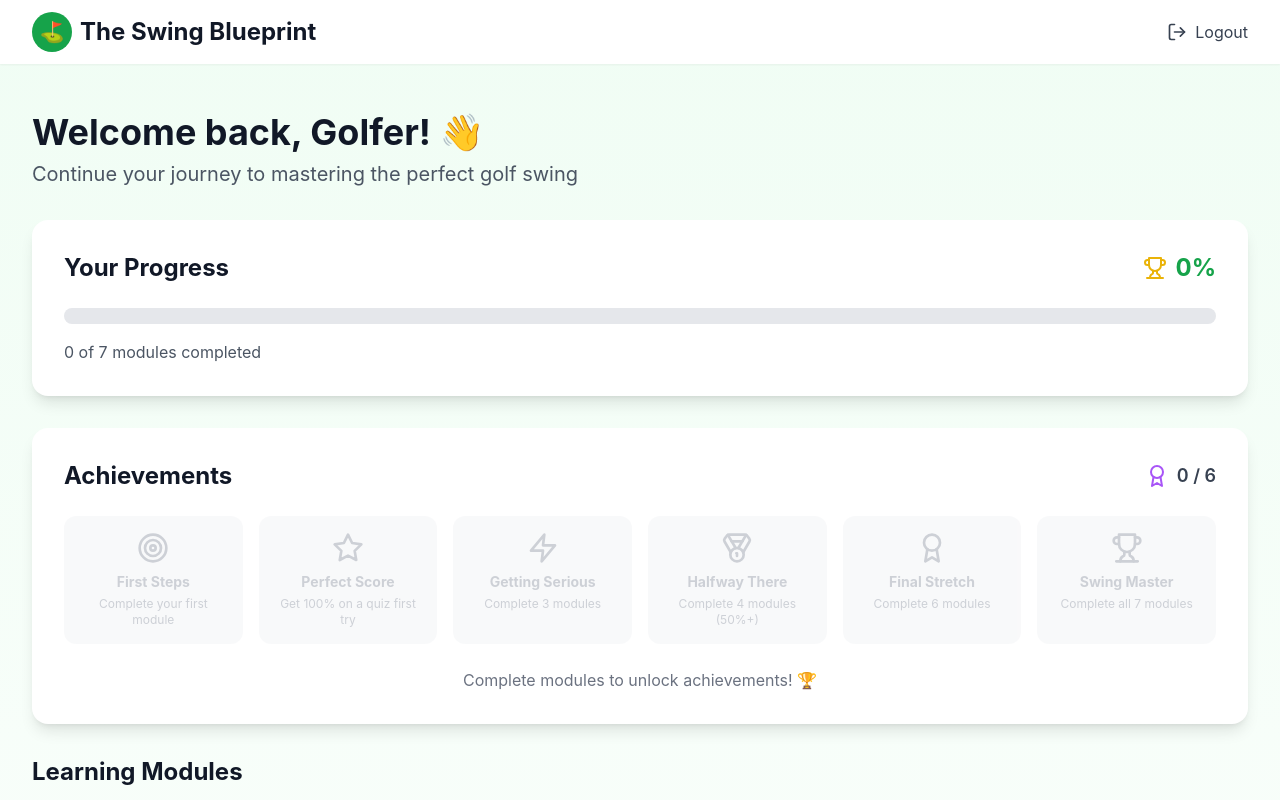
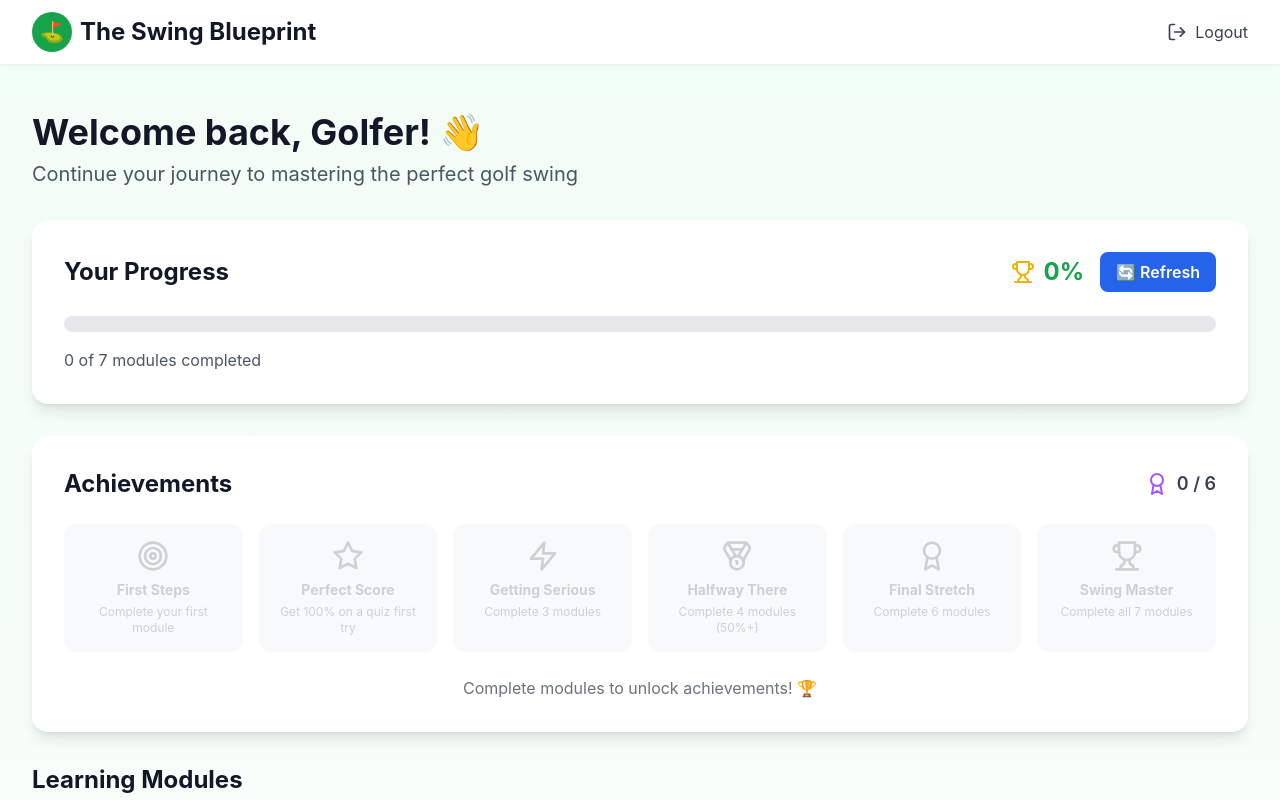
Before and after one commit to Bruh3000000/The-Swing-Blueprint, a Next.js app: page /dashboard in a window 1280 px wide. Shown: the top 800 px of the page. Built offline with nearby package versions, Linux system fonts and the light colour scheme; no server answers; the database is empty; sample sign-in values are in the browser's storage.

Commit message:
Add refresh functionality to dashboard

```diff
--- a/pages/dashboard.js
+++ b/pages/dashboard.js
@@ -11,6 +11,7 @@ export default function Dashboard() {
   const [loading, setLoading] = useState(true);
   const [userProgress, setUserProgress] = useState([]);
   const [achievements, setAchievements] = useState([]);
+  const [refreshing, setRefreshing] = useState(false);
 
   const modules = [
     { id: 1, name: 'Grip', icon: '🤝', completed: false },
@@ -157,6 +158,12 @@ export default function Dashboard() {
     router.push('/');
   };
 
+  const handleRefresh = async () => {
+    setRefreshing(true);
+    await fetchUserProgress(user.id);
+    setRefreshing(false);
+  };
+
   const handleModuleClick = (moduleId) => {
     router.push(`/module/${moduleId}`);
   };
@@ -218,9 +225,18 @@ export default function Dashboard() {
         <div className="bg-white rounded-2xl shadow-lg p-8 mb-8">
           <div className="flex items-center justify-between mb-6">
             <h2 className="text-2xl font-bold text-gray-900">Your Progress</h2>
-            <div className="flex items-center space-x-2">
-              <Trophy className="w-6 h-6 text-yellow-500" />
-              <span className="text-2xl font-bold text-green-600">{progressPercentage}%</span>
+            <div className="flex items-center space-x-4">
+              <div className="flex items-center space-x-2">
+                <Trophy className="w-6 h-6 text-yellow-500" />
+                <span className="text-2xl font-bold text-green-600">{progressPercentage}%</span>
+              </div>
+              <button
+                onClick={handleRefresh}
+                disabled={refreshing}
+                className="bg-blue-600 text-white px-4 py-2 rounded-lg hover:bg-blue-700 transition font-semibold disabled:opacity-50 disabled:cursor-not-allowed flex items-center space-x-2"
+              >
+                <span>{refreshing ? 'Updating...' : '🔄 Refresh'}</span>
+              </button>
             </div>
           </div>
 
```
